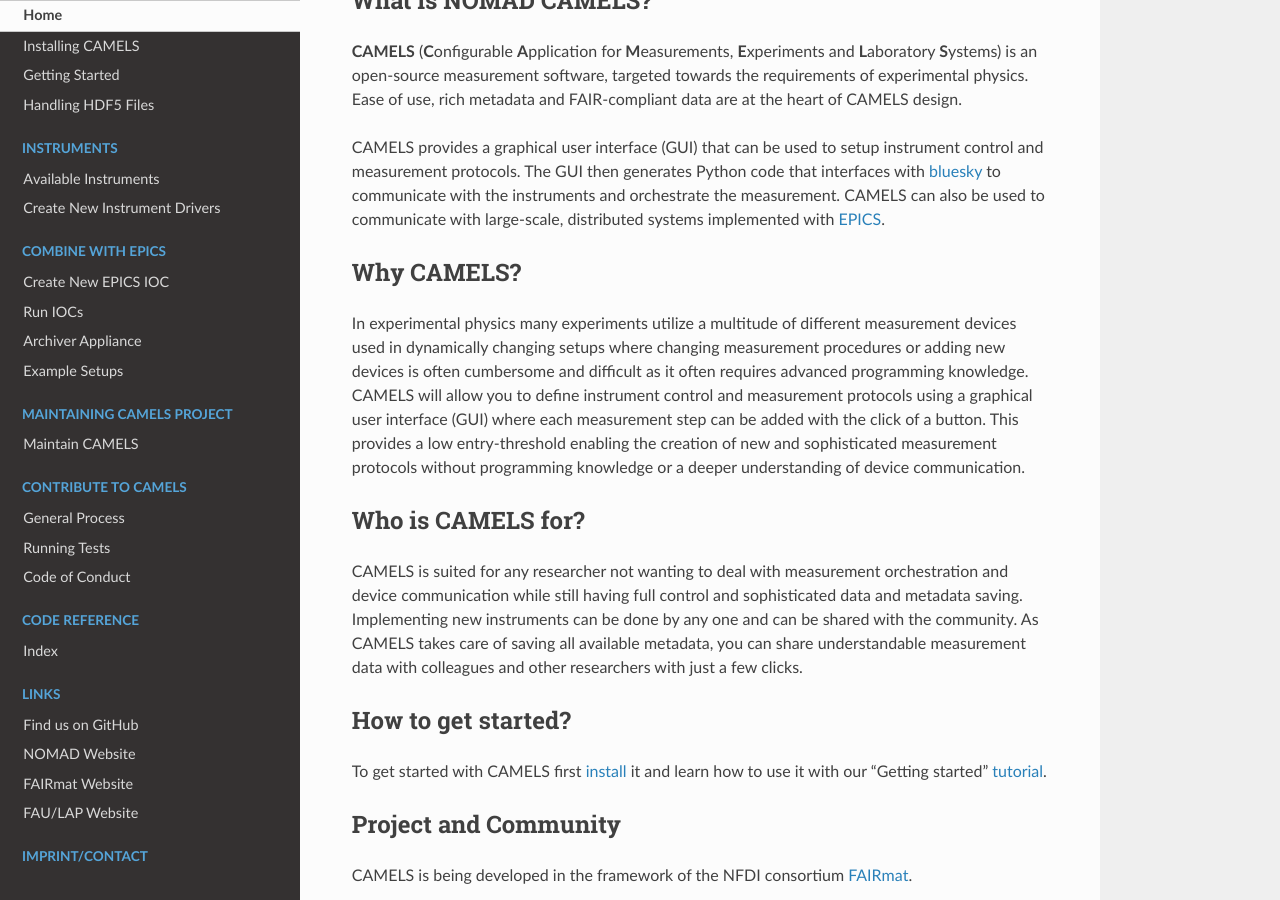
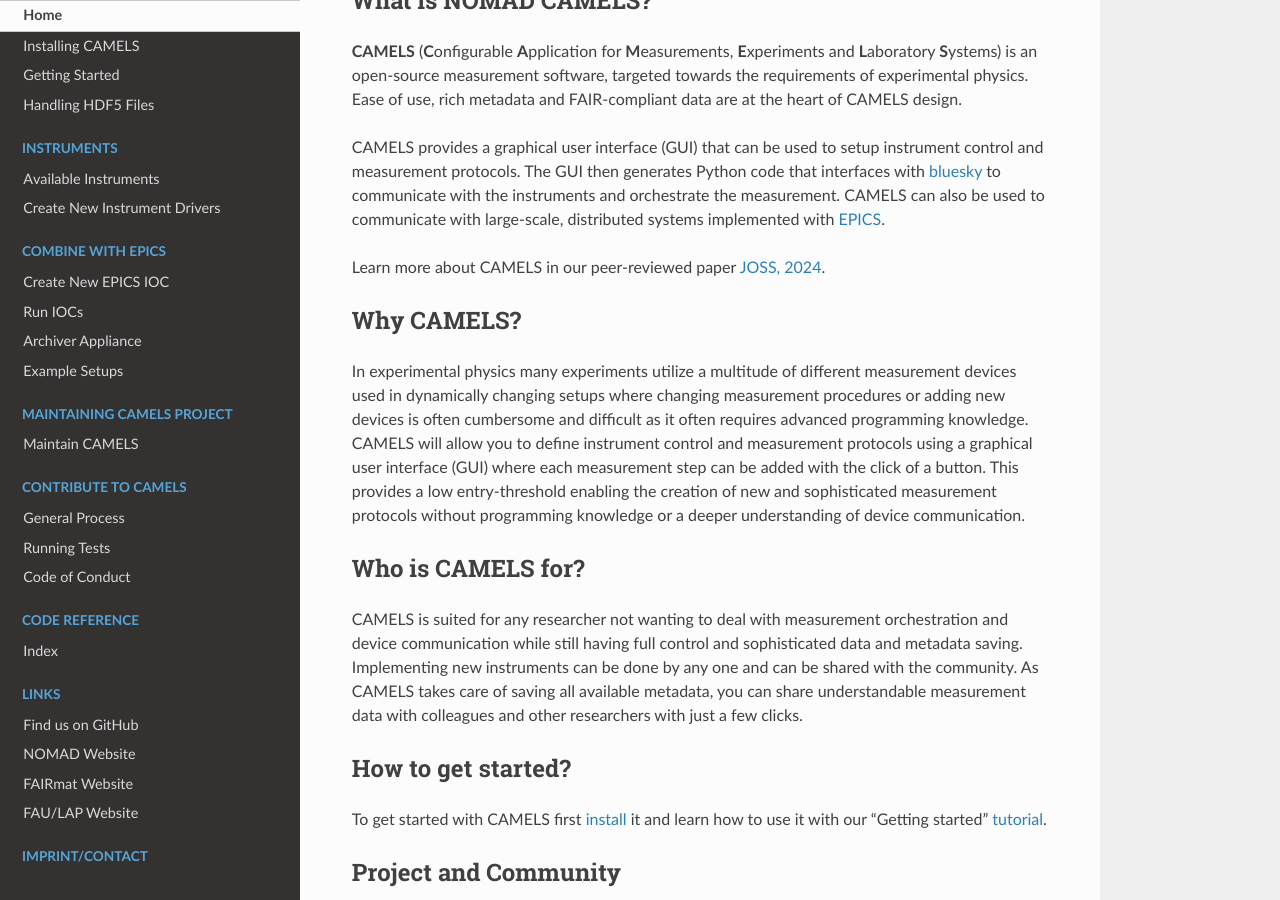
Before and after one commit to FAU-LAP/NOMAD-CAMELS, a Sphinx documentation site: the page built from docs/source/index.rst, in a window 1280 px wide and 900 px high, scrolled down 362 px. Built offline with Sphinx 7.4.7 and the Read the Docs theme 2.0.0, drawn with Linux system fonts in a browser that asks for light colours; pages that are not in the unit, such as notebooks, are missing from menus.

Commit message:
Update CAMELS description and add link to JOSS paper

```diff
--- a/docs/source/index.rst
+++ b/docs/source/index.rst
@@ -4,11 +4,13 @@
 ######################################################################################
 
 What is NOMAD CAMELS?
-===============
+=========================
 **CAMELS** (\ **C**\ onfigurable \ **A**\ pplication for \ **M**\ easurements, \ **E**\ xperiments and \ **L**\ aboratory \ **S**\ ystems) is an open-source measurement software, targeted towards the requirements of experimental physics. Ease of use, rich metadata and FAIR-compliant data are at the heart of CAMELS design.
 
 
 CAMELS provides a graphical user interface (GUI) that can be used to setup instrument control and measurement protocols. The GUI then generates Python code that interfaces with `bluesky <https://blueskyproject.io/>`_ to communicate with the instruments and orchestrate the measurement. CAMELS can also be used to communicate with large-scale, distributed systems implemented with `EPICS <https://epics-controls.org/>`_.
+
+Learn more about CAMELS in our peer-reviewed paper `JOSS, 2024 <https://joss.theoj.org/papers/10.21105/joss.06371>`_.
 
 Why CAMELS?
 ===========
```
Also changed, not shown: docs/source/doc/contribute/general_process.md (line endings or trailing spaces).
